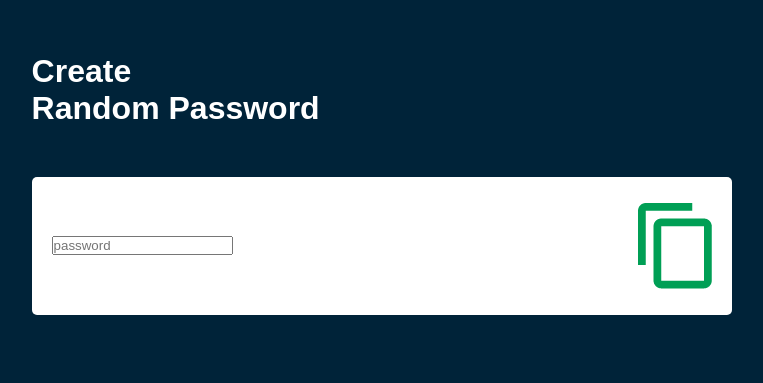
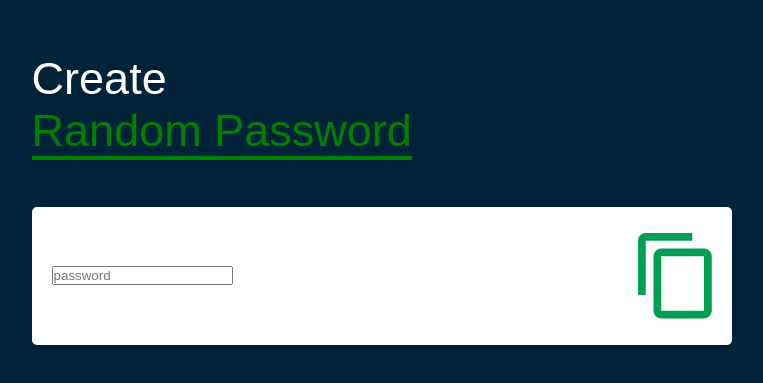
Before and after one commit to attiqrehman-ar/Random-password-generator-snippet, a plain HTML site: page index.html in a window 1280 px wide. Shown: the part 101-484 px from the top of the page, without its empty margins (122-885 px from the left). Drawn offline with Linux system fonts and the light colour scheme.

Commit message:
add styling on heading

```diff
--- a/index.html
+++ b/index.html
@@ -8,7 +8,7 @@
 </head>
 <body>
     <div class="container">
-        <h1>Create <br> Random Password</h1>
+        <h1>Create <br> <span>Random Password</span> </h1>
         <div class="display">
             <input type="text" id="password" placeholder="password">
             <img src="images/copy.png " alt="">
--- a/style.css
+++ b/style.css
@@ -26,3 +26,13 @@ color: white;
     border-radius: 5px;
 
 }
+.container h1{
+    font-weight: 500;
+    font-size: 45px;
+
+}
+.container h1 span{
+    color: green;
+    border-bottom: 4px solid green;
+
+}
```
